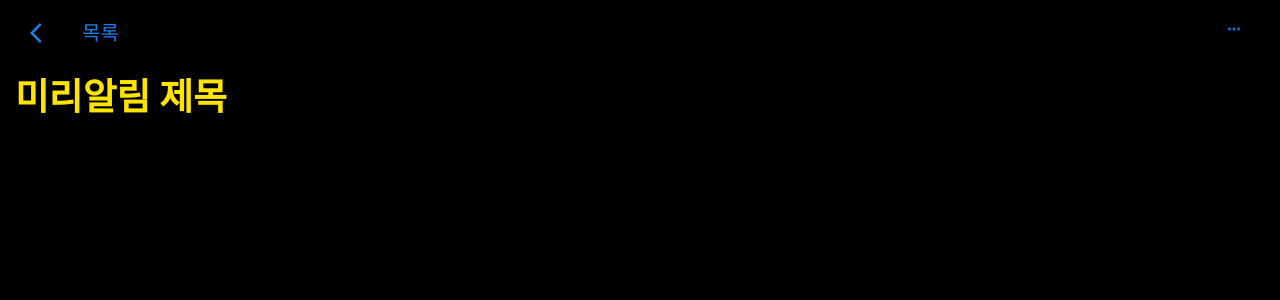
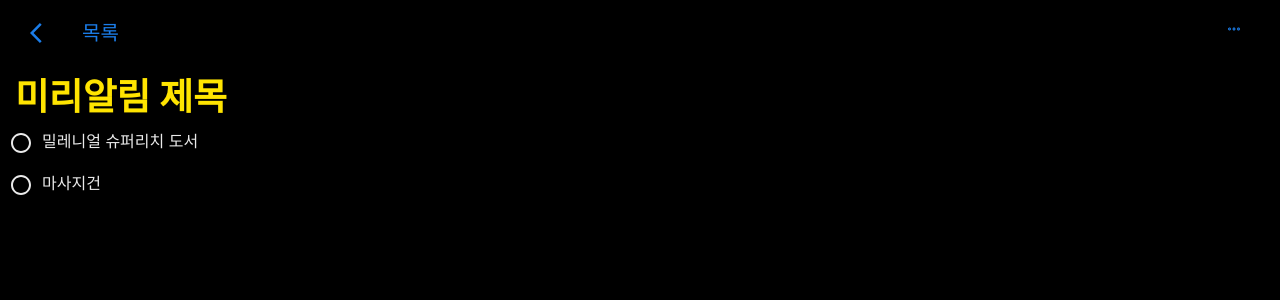
Before and after one commit to dohvely/reminder-w, a React (Create React App) app: page /#/detail in a window 1280 px wide. Shown: the top 300 px of the page. Built offline with nearby package versions, Linux system fonts and the light colour scheme.

Commit message:
checkbox rendering(HTML 마크업 코딩)

```diff
--- a/src/views/ReminderDetail.js
+++ b/src/views/ReminderDetail.js
@@ -1,11 +1,16 @@
-import React from 'react'
+import React, { useState } from 'react'
 import AppBar from '@material-ui/core/AppBar'
 import Toolbar from '@material-ui/core/Toolbar'
 import Typography from '@material-ui/core/Typography'
 import IconButton from '@material-ui/core/IconButton'
 import SvgIcon from '@material-ui/core/SvgIcon'
 import ArrowBackIosIcon from '@material-ui/icons/ArrowBackIos';
-import { makeStyles, TextField } from '@material-ui/core'
+import { FormControl, FormControlLabel, makeStyles, TextField } from '@material-ui/core'
+
+import Checkbox from '@material-ui/core/Checkbox';
+import CircleChecked from '@material-ui/icons/CheckCircleOutline';
+import CircleCheckedFilled from '@material-ui/icons/CheckCircle';
+import CircleUnchecked from '@material-ui/icons/RadioButtonUnchecked';
 
 
 // material-ui styles
@@ -23,6 +28,9 @@ const materialStyles = makeStyles((theme) => ({
   },
   listButton: {
     color: "#1b7de9"
+  },
+  checkboxStyle: {
+    color: "#eaeaea"
   }
 }))
 
@@ -38,6 +46,9 @@ const titleWrapperStyles = {
   fontWeight: "bold",
   color: "#FFE400"
 }
+const checkboxLabelStyles = {
+  color: '#eaeaea'
+}
 
 
 
@@ -47,7 +58,7 @@ function ReminderDetail() {
 
   return (
     <section>
-      <div>
+      <div className="top">
         {/* header 영역 */}
         <div id="headerWrapper" style={headerWrapperStyles}>
         <AppBar position="static" className={materialClasses.appBarStyle}>
@@ -67,11 +78,31 @@ function ReminderDetail() {
         {/* title 영역 */}
         <div id="titleWrapper" style={titleWrapperStyles}>미리알림 제목</div>
       </div>
-      <form noValidate autoComplete="off">
-        {/* <TextField  id="headerTextField"
-                    className={styleClasses.headerTextField}
-                    label="미리알림 제목" /> */}
-      </form>
+      <div className="middle">
+        <form noValidate autoComplete="off">
+          <div className="rowWrapper">
+            <div className="row">
+              <Checkbox
+                id="chk0"
+                icon={<CircleUnchecked />}
+                checkedIcon={<CircleCheckedFilled />}
+                className={materialClasses.checkboxStyle}
+
+              />
+              <label for="chk0" style={checkboxLabelStyles}>밀레니얼 슈퍼리치 도서</label>
+            </div>
+            <div className="row">
+              <Checkbox
+                id="chk1"
+                icon={<CircleUnchecked />}
+                checkedIcon={<CircleChecked />}
+                className={materialClasses.checkboxStyle}
+              />
+              <label for="chk1" style={checkboxLabelStyles}>마사지건</label>
+            </div>
+          </div>
+        </form>
+      </div>
     </section>
   )
 }
```
Also changed, not shown: 1 other file (tests, documents, lock files or other folders).
